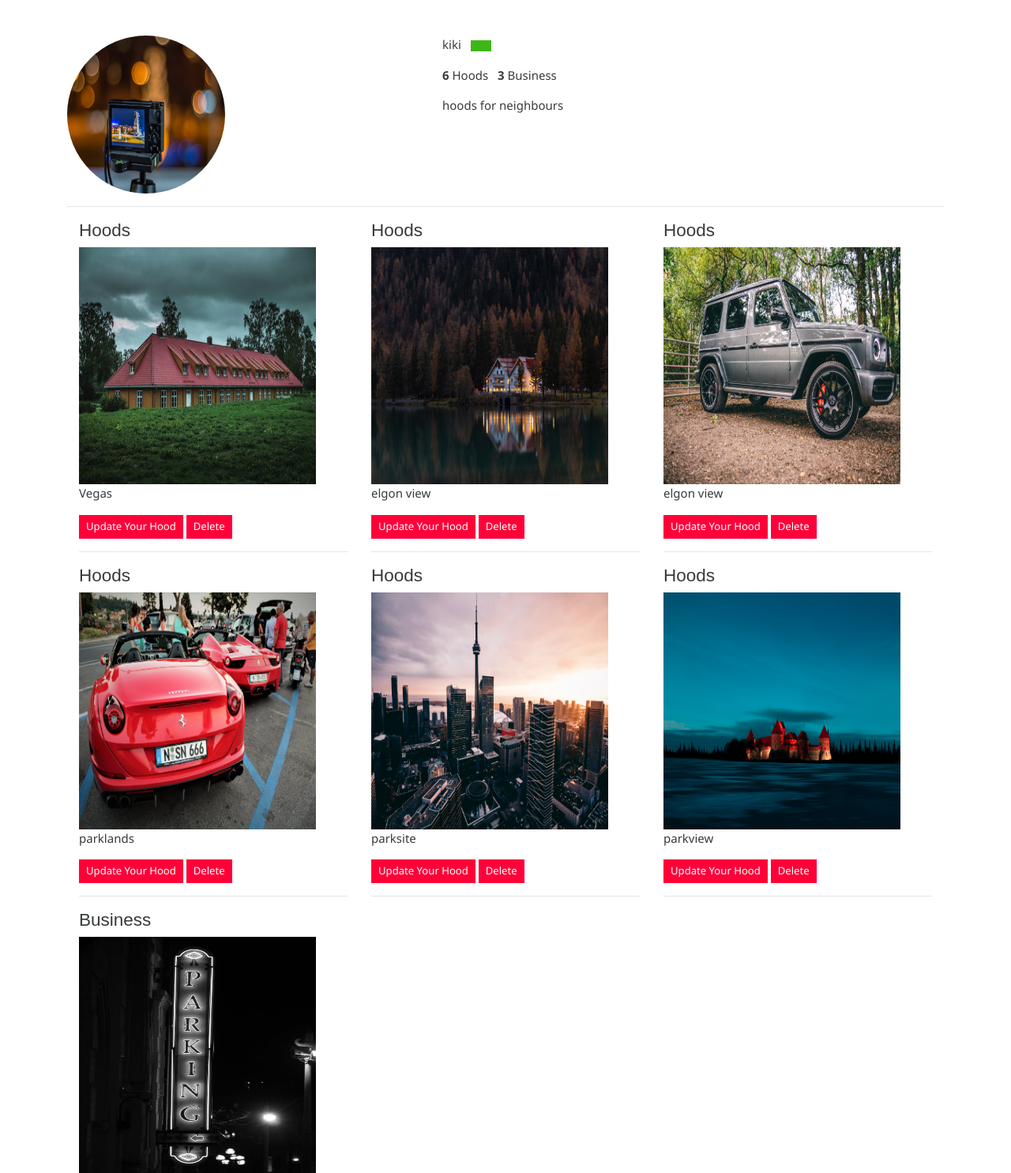
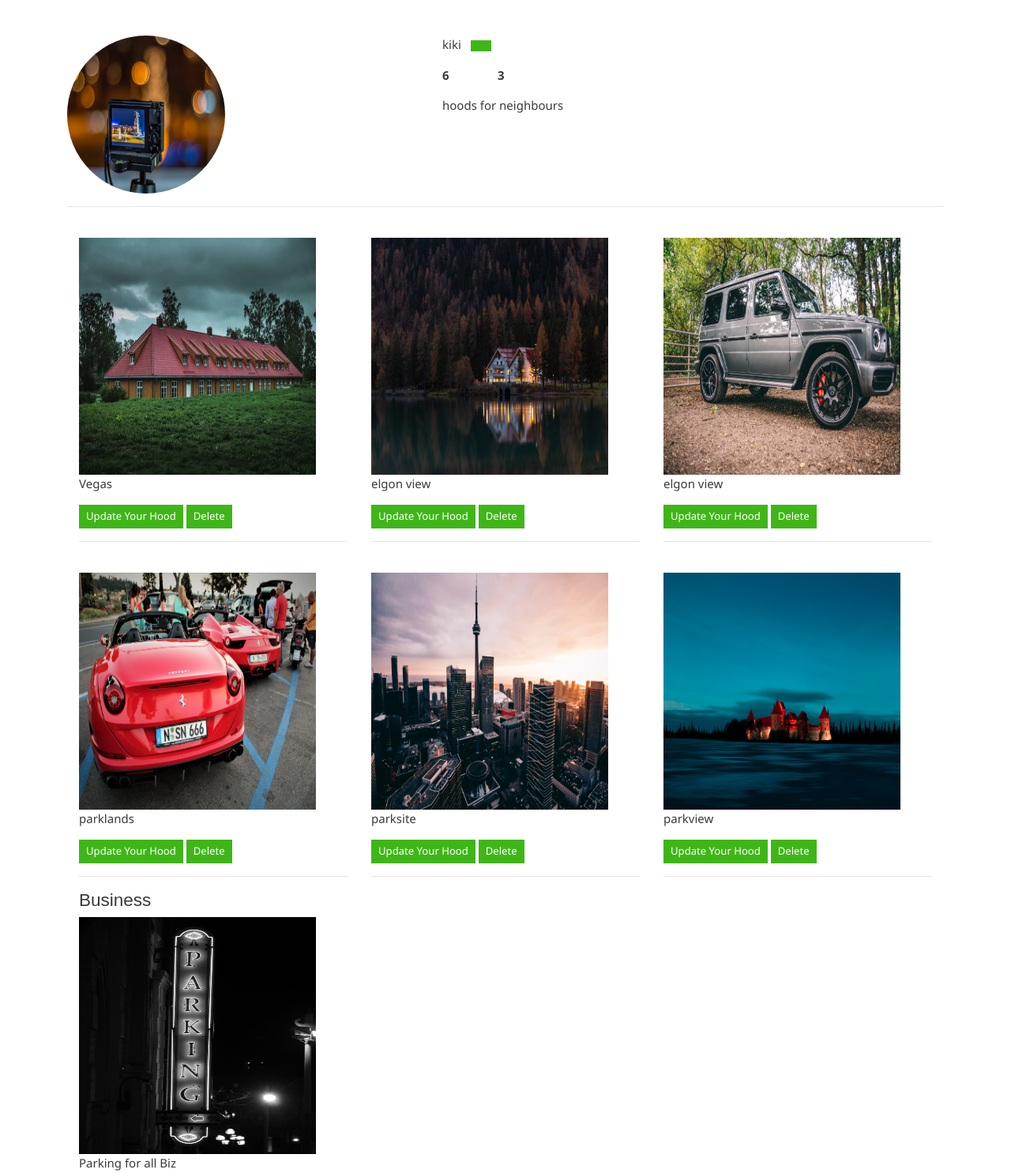
Before and after one commit to johnmwangi/Nbr_Hood, a Django app: template nbr/templates/profiles/profile.html in a window 1280 px wide. Shown: the part 206-1691 px from the top of the page at 79% size. Run offline with Django 3.2, Linux system fonts and the light colour scheme; the template is opened without the code that fills it: values that come from a table or form of the project are taken from there, others are empty; data comes from the database, SQL or seed files in the repository; both versions use the stored data as it was after the commit; some libraries are stand-ins or nearby versions.

Commit message:
addition of some features to the profile file

```diff
--- a/nbr/templates/index.html
+++ b/nbr/templates/index.html
@@ -8,7 +8,7 @@
 			</div>
 <div class="container">
 
-	<<font color="white">Welcome to Neighbourhoods, begin by joining a hood. If your hood doesn't exist, create one <a style="color:green;" href="{% url 'create_hood' %}">here</a></font>
+	<font color="white">Welcome to Neighbourhoods, begin by joining a hood. If your hood doesn't exist, create one <a style="color:green;" href="{% url 'create_hood' %}">here</a></font>
 
 	<form class="" action="{% url 'search' %}">
 		<div class="form-group">
--- a/nbr/templates/profiles/profile.html
+++ b/nbr/templates/profiles/profile.html
@@ -35,10 +35,10 @@
 
           <ul class="list-inline">
             <li class="list-inline-item">
-              <span class="font-weight-bold">{{hoods|length}}</span> Hoods
+              <span class="font-weight-bold">{{hoods|length}}</span> <font color="white">Hoods</font>
             </li>
             <li class="list-inline-item">
-              <span class="font-weight-bold">{{business|length}}</span> Business
+              <span class="font-weight-bold">{{business|length}}</span> <font color="white">Business</font>
             </li>
           </ul>
           <p class="font3">{{profile.bio}}</p>
@@ -55,16 +55,16 @@
 
       {% for hood in hoods %}
       <div class="col-md-4">
-        <h4>Hoods</h4>
+        <font color="white">Hoods</font>
         <img src="{{hood.hood_photo.url}}" alt="Image" style="height:300px;width:300px;">
         <p>{{hood.hood_name}}</p>
-        <a href="{% url 'update_hood' hood.id %}" class="btn btn-sm btn-danger">Update Your Hood</a>
-        <a href="{% url 'delete_hood' hood.id %}" class="btn btn-sm btn-danger">Delete</a>
+        <a href="{% url 'update_hood' hood.id %}" class="btn btn-sm btn-success">Update Your Hood</a>
+        <a href="{% url 'delete_hood' hood.id %}" class="btn btn-sm btn-success">Delete</a>
         <hr>
       </div>
       {% empty %}
       <div>
-        <h2>Profile has no hoods</h2>
+        <font color="white">Profile has no hoods</font>
       </div>
       {% endfor %}
       <div class="col-4">
@@ -74,7 +74,7 @@
   <p>{{biz.b_name}}</p>
   {% empty %}
   <div>
-    <h2>Profile has no business</h2>
+    <font color="white">Profile has no business</font>
   </div>
   {% endfor %}
 
```
Also changed, not shown: db.sqlite3, media/hoods/cccc_CnEQmps.jpeg (added).
